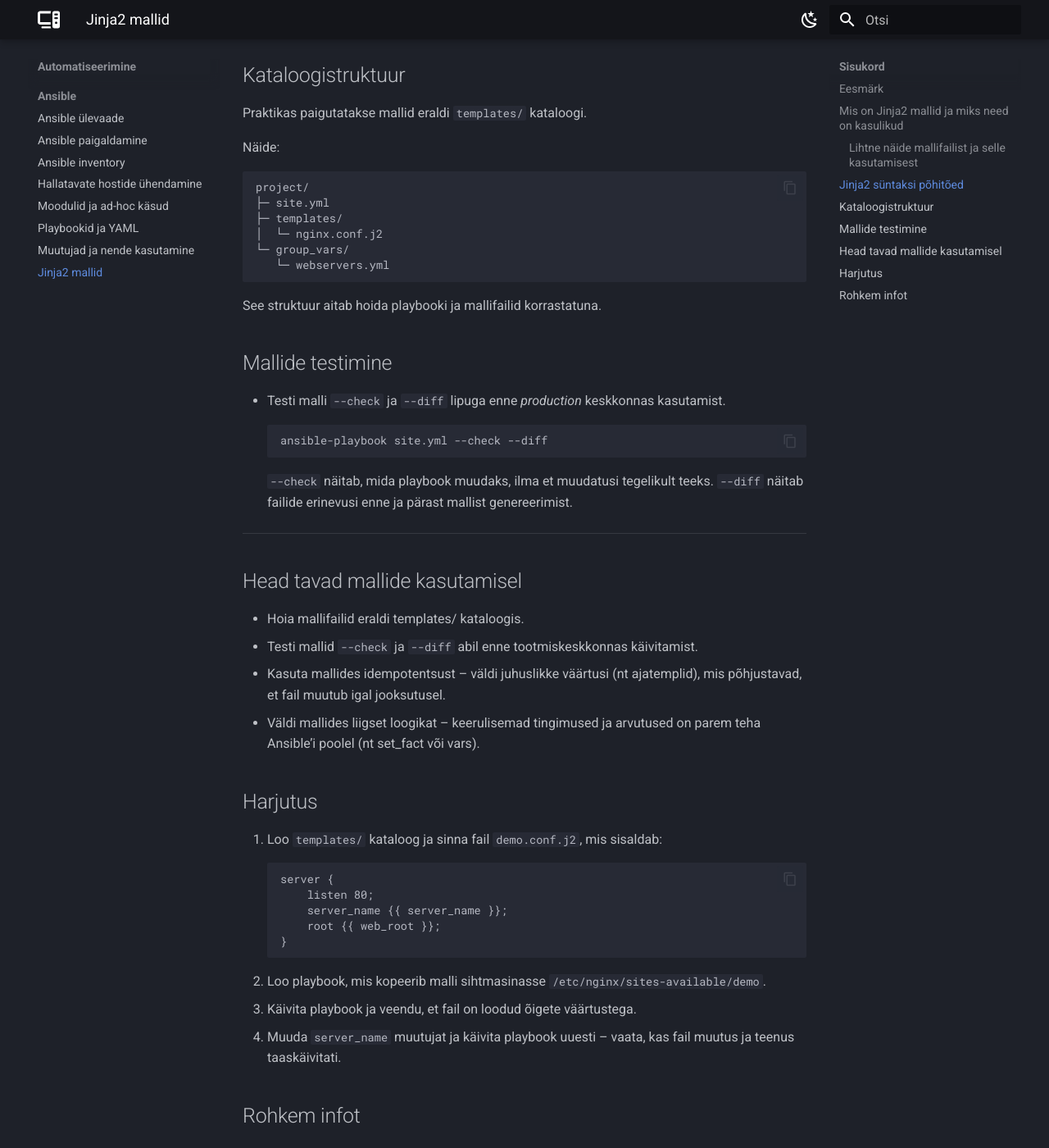
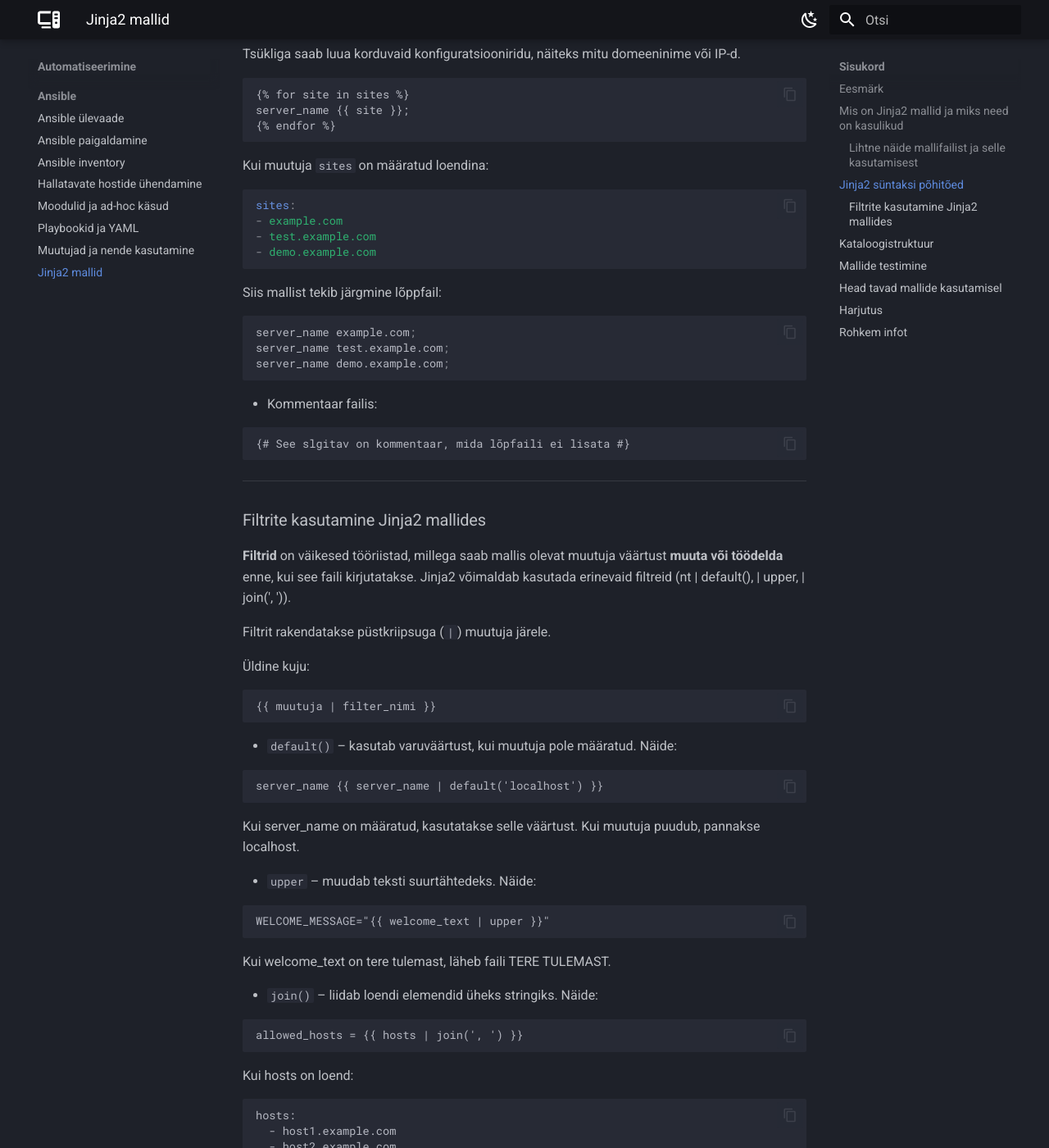
Before and after one commit to priitpaap/priitpaap.github.io, an MkDocs documentation site: the page built from docs/ansible/ansiblejinja2.md, in a window 1280 px wide and 1400 px high, scrolled down 2735 px. Shown: the whole window at 82% size. Built offline with MkDocs 1.6.1 and Material for MkDocs 9.7.7, drawn with Linux system fonts in a browser that asks for light colours; some of the changed text lies outside the part shown.

Commit message:
Update ansiblejinja2.md

````diff
--- a/docs/ansible/ansiblejinja2.md
+++ b/docs/ansible/ansiblejinja2.md
@@ -85,27 +85,110 @@ Selgitus:
 
 - Muutuja: `{{ variable_name }}`
 - Tingimus:
+
+  Tingimuslause abil saab faili teatud osa lisada ainult siis, kui muutuja vastab teatud tingimusele.
+
+  Näide: kui `use_ssl` muutuja on `true`, kuulab server porti 443, muidu 80. Vastavalt sellele täidetakse ka sihtfail.
+
+  ```jinja2
+  {% if use_ssl %}
+  listen 443 ssl;
+  {% else %}
+  listen 80;
+  {% endif %}
+  ```
+
+  Kui `use_ssl = true`, läheb lõppfaili:
+
+  ```bash
+  listen 443 ssl;
+  ```
+
+  Kui `use_ssl = false` või muutujat pole määratud, läheb lõppfaili:
+
+  ```bash
+  listen 80;
+  ```
+
+- Tsükkel:
+
+  Tsükliga saab luua korduvaid konfiguratsiooniridu, näiteks mitu domeeninime või IP-d.
+
+  ```jinja2
+  {% for site in sites %}
+  server_name {{ site }};
+  {% endfor %}
+  ```
+
+  Kui muutuja `sites` on määratud loendina:
+  ```yaml
+  sites:
+  - example.com
+  - test.example.com
+  - demo.example.com
+  ```
+
+  Siis mallist tekib järgmine lõppfail:
+
+  ```bash
+  server_name example.com;
+  server_name test.example.com;
+  server_name demo.example.com;
+  ```
+
+- Kommentaar failis:
+
+  ```jinja2
+  {# See slgitav on kommentaar, mida lõpfaili ei lisata #}
+  ```
+
+---
+
+### Filtrite kasutamine Jinja2 mallides
+
+**Filtrid** on väikesed tööriistad, millega saab mallis olevat muutuja väärtust **muuta või töödelda** enne, kui see faili kirjutatakse. Jinja2 võimaldab kasutada erinevaid filtreid (nt | default(), | upper, | join(', ')).
+
+Filtrit rakendatakse püstkriipsuga (`|`) muutuja järele.
+
+Üldine kuju:
 ```jinja2
-{% if use_ssl %}
-listen 443 ssl;
-{% else %}
-listen 80;
-{% endif %}
-```
-- Tsükkel:
-```jinja2
-{% for site in sites %}
-server_name {{ site }};
-{% endfor %}
-```
-Kommentaar failis:
-```jinja2
-{# See on kommentaar, mida lõplikku faili ei lisata #}
+{{ muutuja | filter_nimi }}
 ```
 
-Jinja2 võimaldab kasutada ka filtreid (nt | default(), | upper, | join(', ')). Filtrid tulevad kasuks, kui on vaja väärtust töödelda või vormindada.
+- `default()` – kasutab varuväärtust, kui muutuja pole määratud. Näide:
 
----
+  ```jinja2
+  server_name {{ server_name | default('localhost') }}
+  ```
+  Kui server_name on määratud, kasutatakse selle väärtust.
+  Kui muutuja puudub, pannakse localhost.
+
+- `upper` – muudab teksti suurtähtedeks. Näide:
+
+  ```jinja2
+  WELCOME_MESSAGE="{{ welcome_text | upper }}"
+  ```
+
+  Kui welcome_text on tere tulemast, läheb faili TERE TULEMAST.
+
+- `join()` – liidab loendi elemendid üheks stringiks. Näide:
+
+  ```jinja2
+  allowed_hosts = {{ hosts | join(', ') }}
+  ```
+
+  Kui hosts on loend:
+  ```jinja2
+  hosts:
+    - host1.example.com
+    - host2.example.com
+  ```
+
+  Siis tulemus on:
+  ```jinja2
+  allowed_hosts = host1.example.com, host2.example.com
+  ```
+
 
 ## Kataloogistruktuur
 
````
